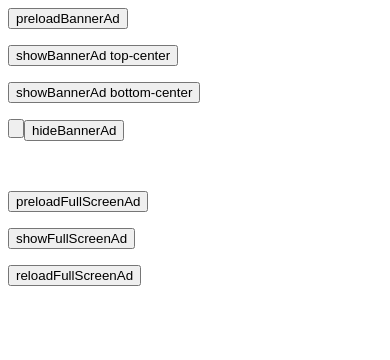
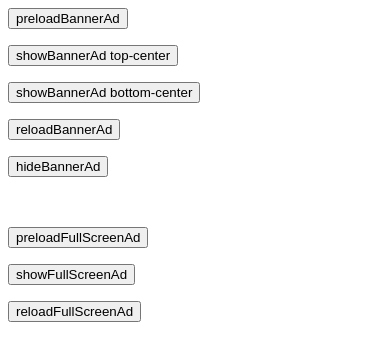
Before and after one commit to cranberrygame/phonegap-plugin-ad-admob, a plain HTML site: page example/basic/index.html in a window 390 px wide. Drawn offline with Linux system fonts and the light colour scheme; some packages are replaced by stand-ins of ours.

Commit message:
Added missing bracket on line 76
Closed open button tag

```diff
--- a/example/basic/index.html
+++ b/example/basic/index.html
@@ -73,7 +73,7 @@ size: 	'BANNER' (320x50, Phones and Tablets)
 <p><button onclick="window.admob.preloadBannerAd();">preloadBannerAd</button></p>
 <p><button onclick="window.admob.showBannerAd('top-center', 'SMART_BANNER');">showBannerAd top-center</button></p>
 <p><button onclick="window.admob.showBannerAd('bottom-center', 'SMART_BANNER');">showBannerAd bottom-center</button></p>
-<p><button onclick="window.admob.reloadBannerAd();"reloadBannerAd</button></p>
+<p><button onclick="window.admob.reloadBannerAd();">reloadBannerAd</button></p>
 <p><button onclick="window.admob.hideBannerAd();">hideBannerAd</button></p>
 <br>
 <p><button onclick="window.admob.preloadFullScreenAd();">preloadFullScreenAd</button></p>
```
